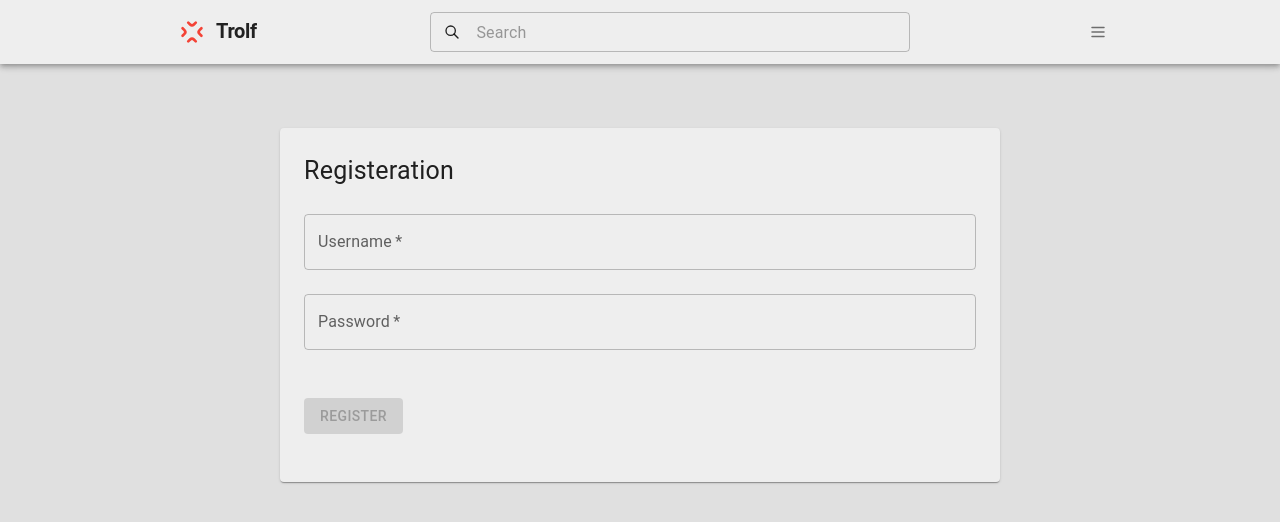
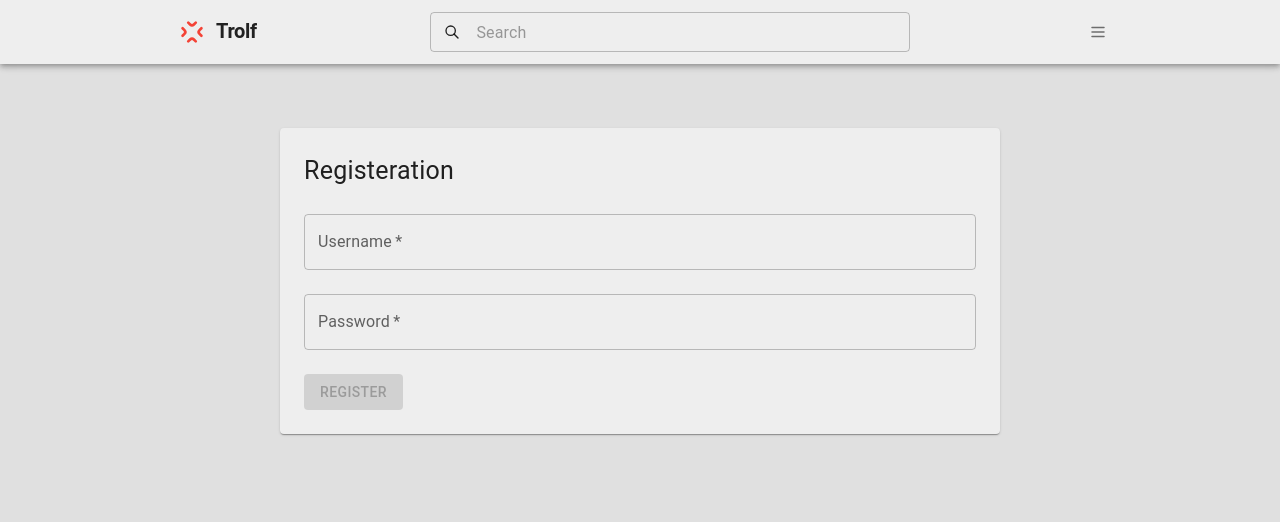
Before and after one commit to mScule/troll-forum-front, a React (Vite) app: page /register in a window 1280 px wide. Shown: the top 522 px of the page. Built offline with nearby package versions, Linux system fonts and the light colour scheme; no server answers.

Commit message:
Removed unused styling functions. Removed margin from the ValidatedForm submit button

```diff
--- a/src/components/ValidatedForm.tsx
+++ b/src/components/ValidatedForm.tsx
@@ -229,7 +229,7 @@ const ValidatedForm: FC<Props> = ({
         <Button
           type="submit"
           variant="contained"
-          sx={{ marginTop: 3, marginBottom: 3, width: "fit-content" }}
+          sx={{ width: "fit-content" }}
           disabled={!isFormValidated()}
         >
           {submitLabel}
--- a/src/styles/index.ts
+++ b/src/styles/index.ts
@@ -9,12 +9,6 @@ export const hide: Record<string, SxProps> = {
     }
 }
 
-export const row: SxProps = {
-    display: "flex",
-    flexDirection: "row",
-    width: "100%",
-}
-
 export const centerContent: SxProps = {
     marginLeft: "auto",
     marginRight: "auto"
@@ -22,10 +16,3 @@ export const centerContent: SxProps = {
 
 export const rotateChildren = (degrees: number): SxProps =>
     ({ "& > *": { transform: `rotate(${degrees}deg)` } })
-
-
-export default function many(...styles: SxProps[]): SxProps {
-    let sx = {}
-    styles.map(style => sx = { ...sx, ...style })
-    return sx
-}
```
